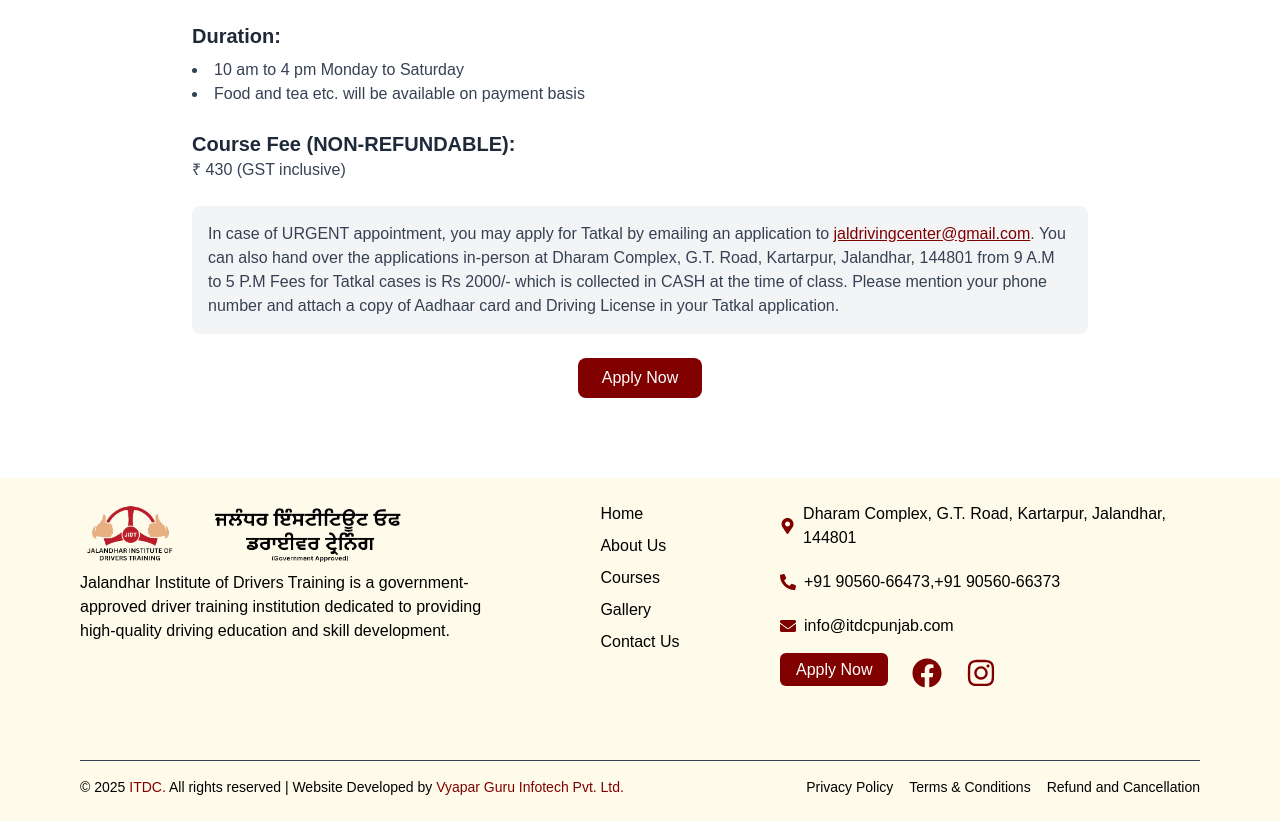
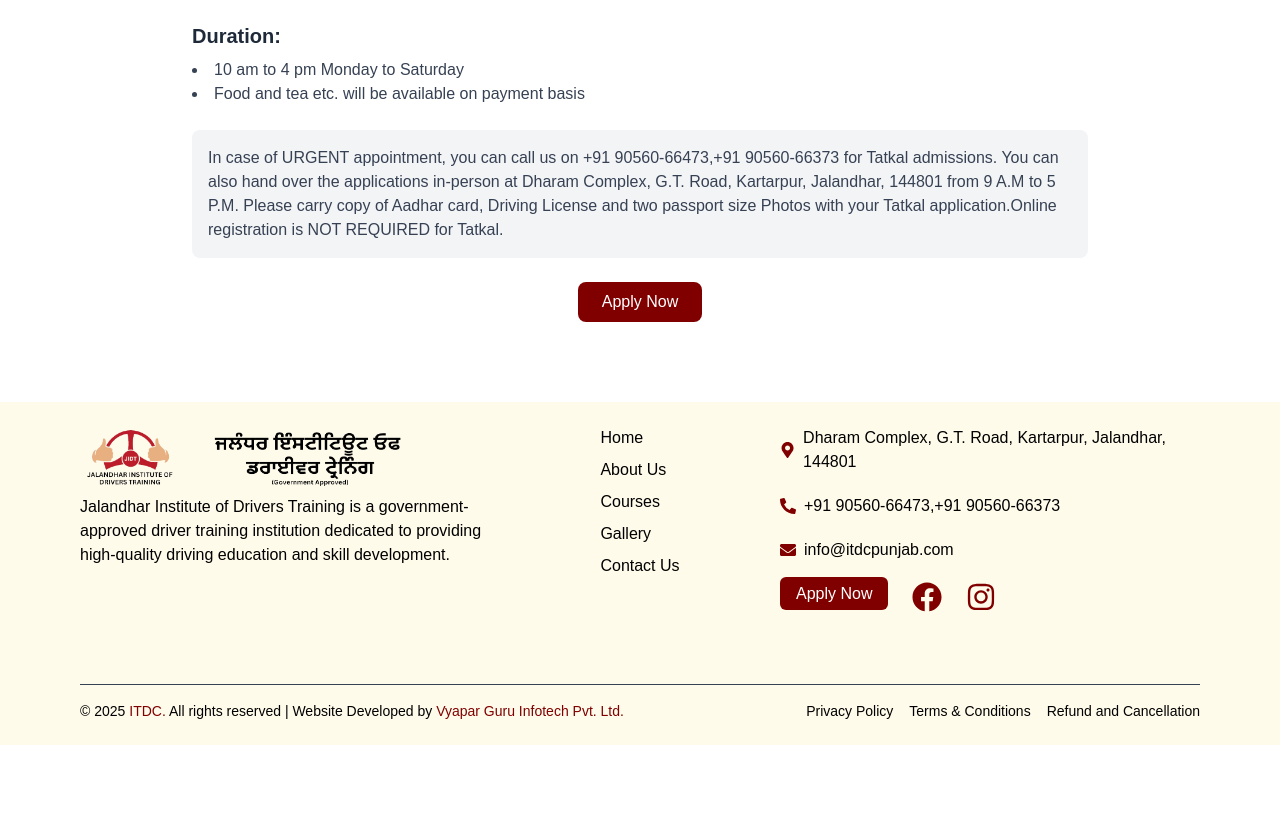
Before and after one commit to vyaparguru/itdc, a Next.js app: page /courses in a window 1280 px wide. Shown: the part 1240-2061 px from the top of the page. After the commit the page ends 1985 px from the top, so only its background shows below. Built offline with nearby package versions, Linux system fonts and the light colour scheme.

Commit message:
updated courses

```diff
--- a/components/Courses.jsx
+++ b/components/Courses.jsx
@@ -26,11 +26,11 @@ const RefresherCourse = () => {
 
         <h2 className="text-xl font-semibold text-gray-800 mt-6"></h2>
         Key Objectives:
-       <li>Improve driving skills and techniques for heavy vehicles (trucks, buses, tankers, etc.).</li>
-       <li>Update knowledge of the latest traffic rules, road safety norms, and transport regulations.</li>
-       <li>Promote defensive driving and accident prevention strategies.</li>
-       <li>Enhance awareness of vehicle maintenance, fuel efficiency, and environmental concerns.</li>
-       <li>Reinforce responsible behavior, including fitness to drive, stress management, and discipline on the road.</li>
+        <li>Improve driving skills and techniques for heavy vehicles (trucks, buses, tankers, etc.).</li>
+        <li>Update knowledge of the latest traffic rules, road safety norms, and transport regulations.</li>
+        <li>Promote defensive driving and accident prevention strategies.</li>
+        <li>Enhance awareness of vehicle maintenance, fuel efficiency, and environmental concerns.</li>
+        <li>Reinforce responsible behavior, including fitness to drive, stress management, and discipline on the road.</li>
       </p>
 
       {/* Course Includes */}
@@ -71,26 +71,15 @@ const RefresherCourse = () => {
       </ul>
 
       {/* Course Fee */}
-      <h2 className="text-xl font-semibold text-gray-800 mt-6">
+      {/* <h2 className="text-xl font-semibold text-gray-800 mt-6">
         Course Fee (NON-REFUNDABLE):
       </h2>
-      <p className="text-gray-700">₹ 430 (GST inclusive)</p>
+      <p className="text-gray-700">₹ 430 (GST inclusive)</p> */}
 
       {/* Important Note */}
       <div className="bg-gray-100 p-4 mt-6 rounded-lg">
         <p className="text-gray-700">
-          In case of URGENT appointment, you may apply for Tatkal by emailing an
-          application to{" "}
-          <a
-            href="mailto:jaldrivingcenter@gmail.com"
-            className="text-[#800000] underline"
-          >
-            jaldrivingcenter@gmail.com
-          </a>
-          . You can also hand over the applications in-person at Dharam Complex, G.T. Road, Kartarpur, Jalandhar, 144801 from 9 A.M to 5  P.M
-          Fees for Tatkal cases is Rs 2000/- which is collected in CASH at the
-          time of class. Please mention your phone number and attach a copy of
-          Aadhaar card and Driving License in your Tatkal application.
+          In case of URGENT appointment, you can call us on +91 90560-66473,+91 90560-66373 for Tatkal admissions. You can also hand over the applications in-person at Dharam Complex, G.T. Road, Kartarpur, Jalandhar, 144801 from 9 A.M to 5 P.M. Please carry copy of Aadhar card, Driving License and two passport size Photos with your Tatkal application.Online registration is NOT REQUIRED for Tatkal.
         </p>
       </div>
 
```
